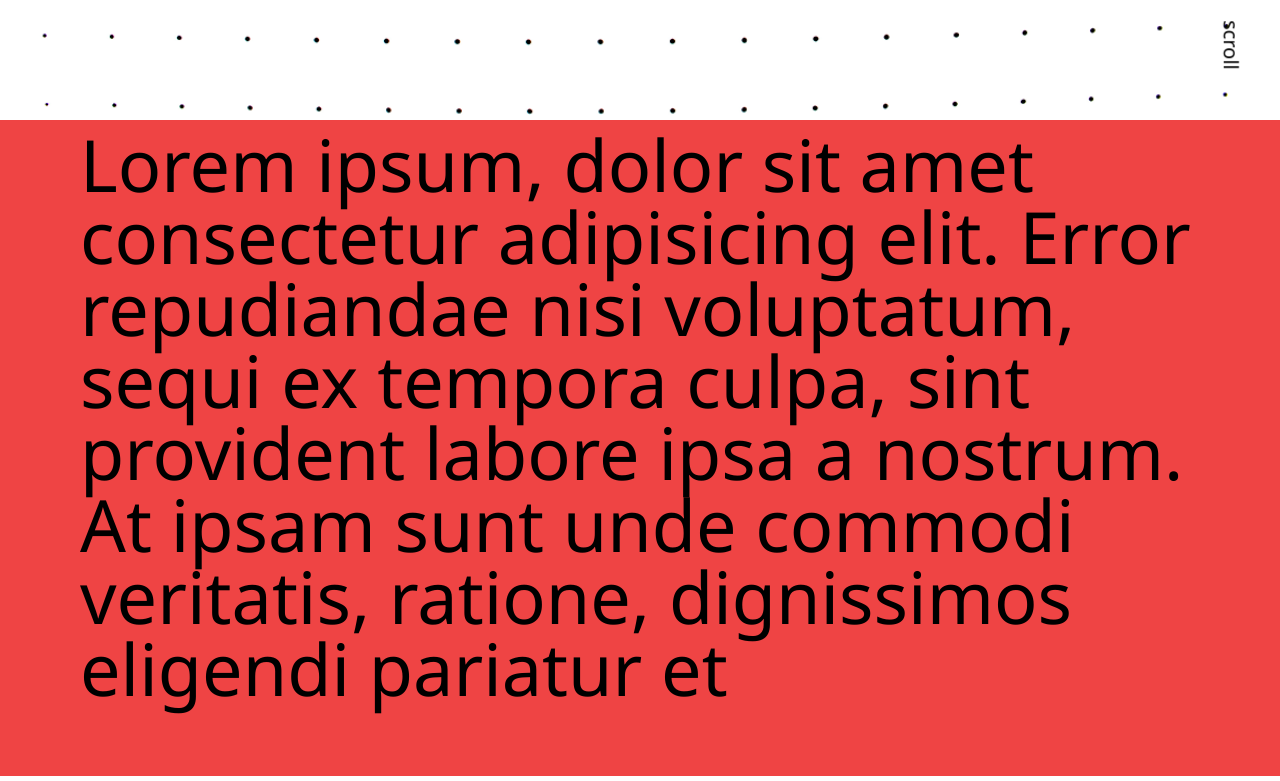
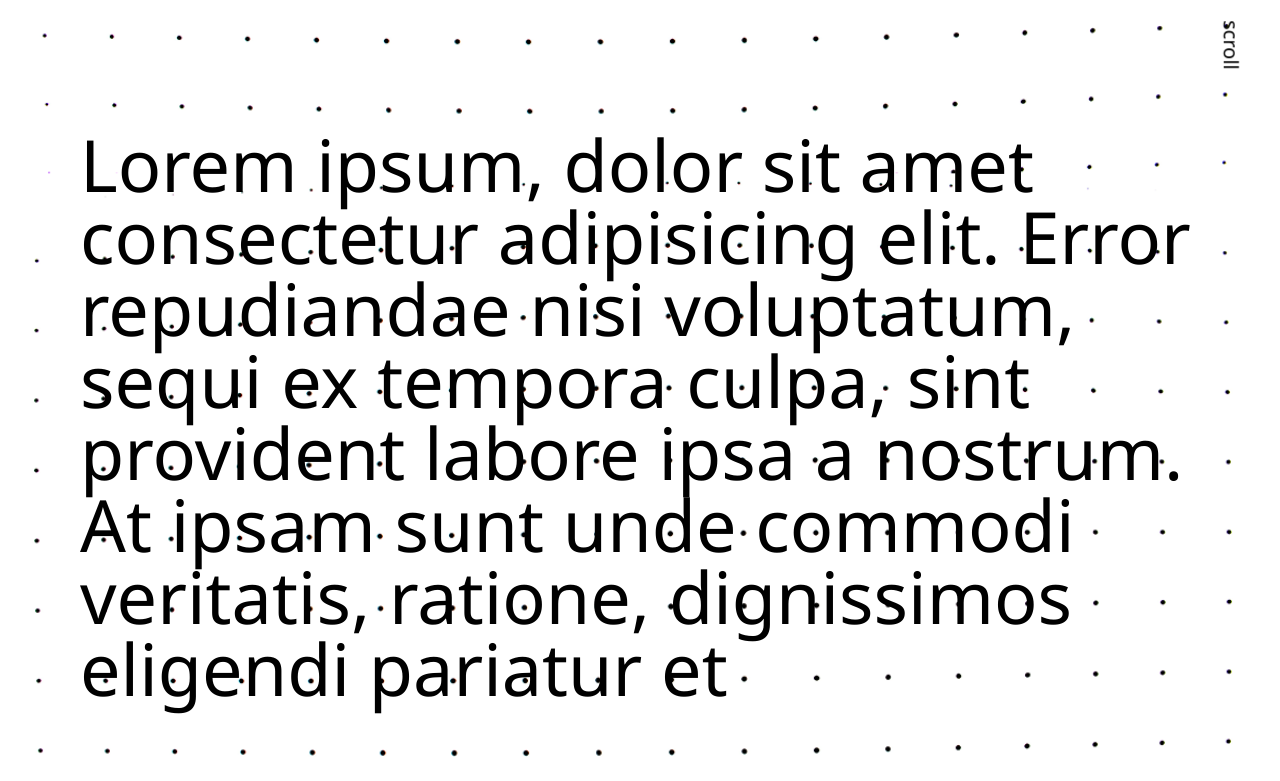
Before and after one commit to Yahyobek-12/yahyooo, a React (Create React App) app: page / in a window 1280 px wide. Shown: the part 680-1461 px from the top of the page. Built offline with nearby package versions, Linux system fonts and the light colour scheme.

Commit message:
yahyobek

```diff
--- a/src/Sections/HSec1.jsx
+++ b/src/Sections/HSec1.jsx
@@ -1,6 +1,6 @@
 const HSec1 = () => {
   return (
-    <div className="w-[100%] sm:h-[82vh] h-[40vh] HSec1 lg:px-20 md:px-16 px-4 py-2 lg:mb-0 md:mb-12 mb-0 bg-red-500">
+    <div className="w-[100%] sm:h-[82vh] h-[42vh] HSec1 lg:px-20 md:px-16 px-4 py-2 lg:mb-0 md:mb-12 mb-0">
       <h1 className="lg:text-7xl md:text-6xl sm:text-5xl ss:text-3xl text-2xl">Lorem ipsum, dolor sit amet consectetur adipisicing elit. Error repudiandae nisi voluptatum, sequi ex tempora culpa, sint provident labore ipsa a nostrum. At ipsam sunt unde commodi veritatis, ratione, dignissimos eligendi pariatur et</h1>
     </div>
   )
```
